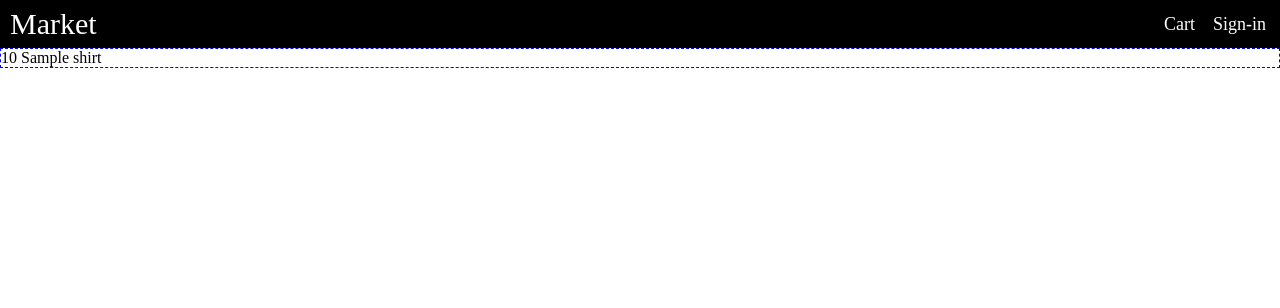
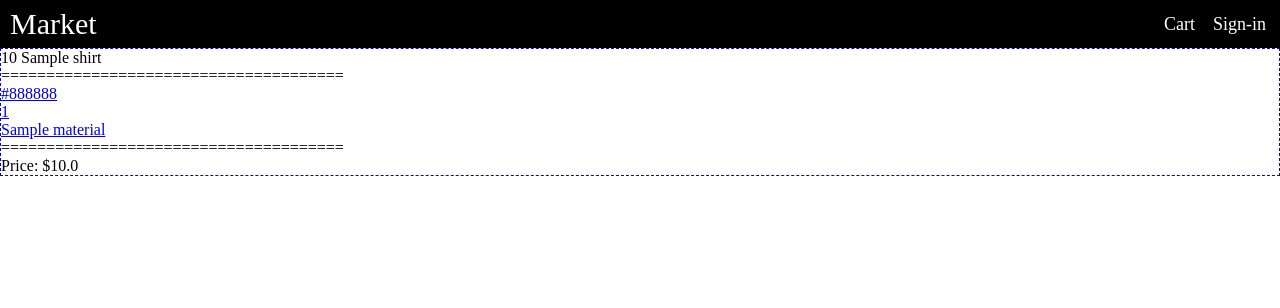
Before and after one commit to serhiibelman/Market, a Django app: template shirts/templates/shirts/shirts-detail.html in a window 1280 px wide. Shown: the top 308 px of the page. Run offline with Django 3.2, Linux system fonts and the light colour scheme; tables that the repository leaves empty hold one stand-in row (values such as "Sample post"); the template is opened without the code that fills it: values that come from a table or form of the project are taken from there, most other values are stand-ins (such as "Sample title", 1, 10 or a date in 2020).

Commit message:
Update details

```diff
--- a/shirts/models.py
+++ b/shirts/models.py
@@ -6,6 +6,7 @@ from market.constants import COLORS, SIZES, MATERIALS
 class Shirt(models.Model):
     title = models.CharField(max_length=50)
     group = models.CharField(max_length=50)
+    as_group_title = models.BooleanField(default=False)
     image = models.ImageField()
     price = models.FloatField()
     color = models.CharField(max_length=7, choices=COLORS)
@@ -27,4 +28,4 @@ class Shirt(models.Model):
         return None
 
     def __str__(self):
-    	return '{}'.format(self.title)
+        return '{}'.format(self.title)
--- a/shirts/templates/shirts/shirts-detail.html
+++ b/shirts/templates/shirts/shirts-detail.html
@@ -2,4 +2,24 @@
 
 {% block content %}
 {{ shirt.title }}
+<br>
+======================================
+<br>
+{% for color in colors %}
+    <a href="{% url 'shirts:shirts_detail' shirt.id color shirt.material%}">{{ color }}</a>
+{% endfor %}
+<br>
+{% for size in sizes %}
+    <a href="{% url 'shirts:shirts_detail' shirt.id shirt.color shirt.material%}">{{ size }}</a>
+{% endfor %}
+<br>
+
+    {% for material in materials %}
+        <a href="{% url 'shirts:shirts_detail' shirt.id shirt.color shirt.material%}">{{ material }}</a>
+    {% endfor %}
+
+<br>
+======================================
+<br>
+Price: ${{ shirt.price }}
 {% endblock %}
--- a/shirts/templates/shirts/shirts.html
+++ b/shirts/templates/shirts/shirts.html
@@ -2,8 +2,7 @@
 
 {% block content %}
 {% for shirt in shirts %}
-    <a href="{% url 'shirts:shirts_detail' shirt.id %}">{{ shirt.title }}</a>
+    <a href="{% url 'shirts:shirts_detail' shirt.id shirt.color shirt.material%}">{{ shirt.title }}</a>
     <br>
-
 {% endfor %}
 {% endblock %}
--- a/shirts/urls.py
+++ b/shirts/urls.py
@@ -7,5 +7,5 @@ app_name = 'shirts'
 
 urlpatterns = [
     path('', views.shirts, name='shirts'),
-    path('detail/<int:sid>/', views.shirts_detail, name='shirts_detail'),
+    path('detail/<int:sid>/<str:color>/<str:material>/', views.shirts_detail, name='shirts_detail'),
 ]
```
Also changed, not shown: shirts/views.py (+20 -4 lines).
